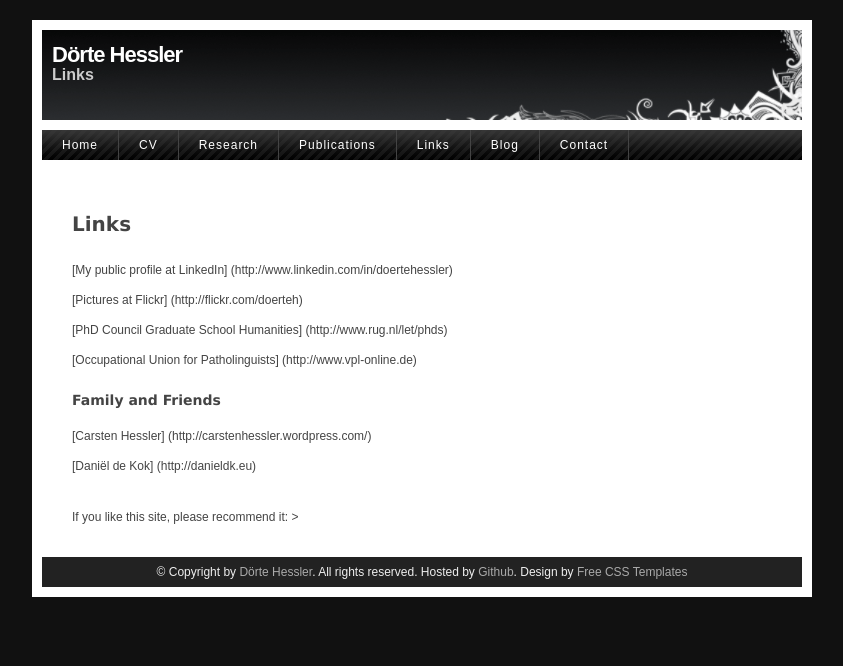
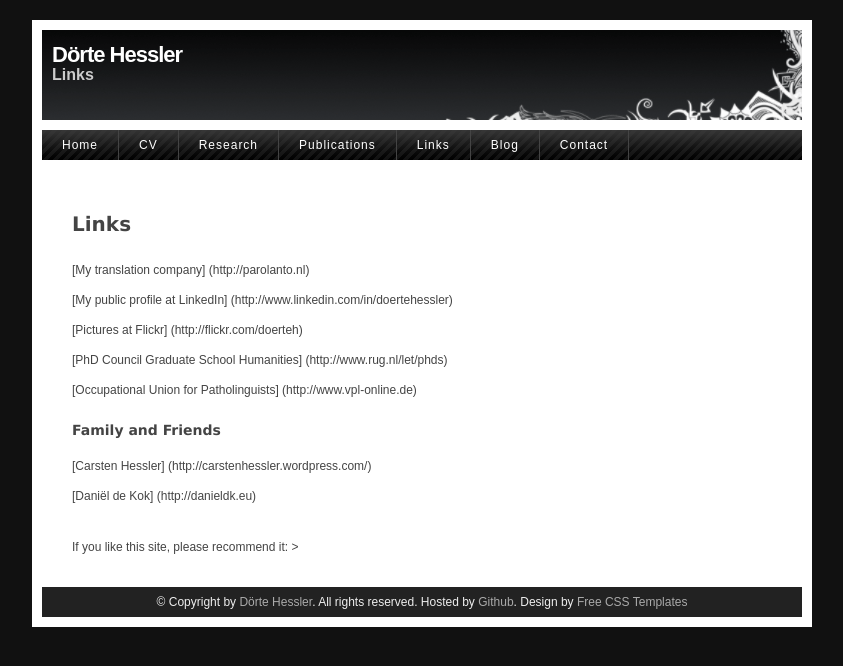
Before and after one commit to doerte/doerte.github.com, a Jekyll site: the page built from links/index.md, in a window 1280 px wide. Shown: the top 666 px of the page, without its empty margins (218-1061 px from the left). Built offline with Jekyll 4.4.1, drawn with Linux system fonts in a browser that asks for light colours; comment, search, counter and statistics services are not loaded.

Commit message:
update links

```diff
--- a/links/index.md
+++ b/links/index.md
@@ -6,6 +6,8 @@ menu: menuLinks
 
 Links
 =====
+
+[My translation company] (http://parolanto.nl)
 
 [My public profile at LinkedIn] (http://www.linkedin.com/in/doertehessler)
 
```
